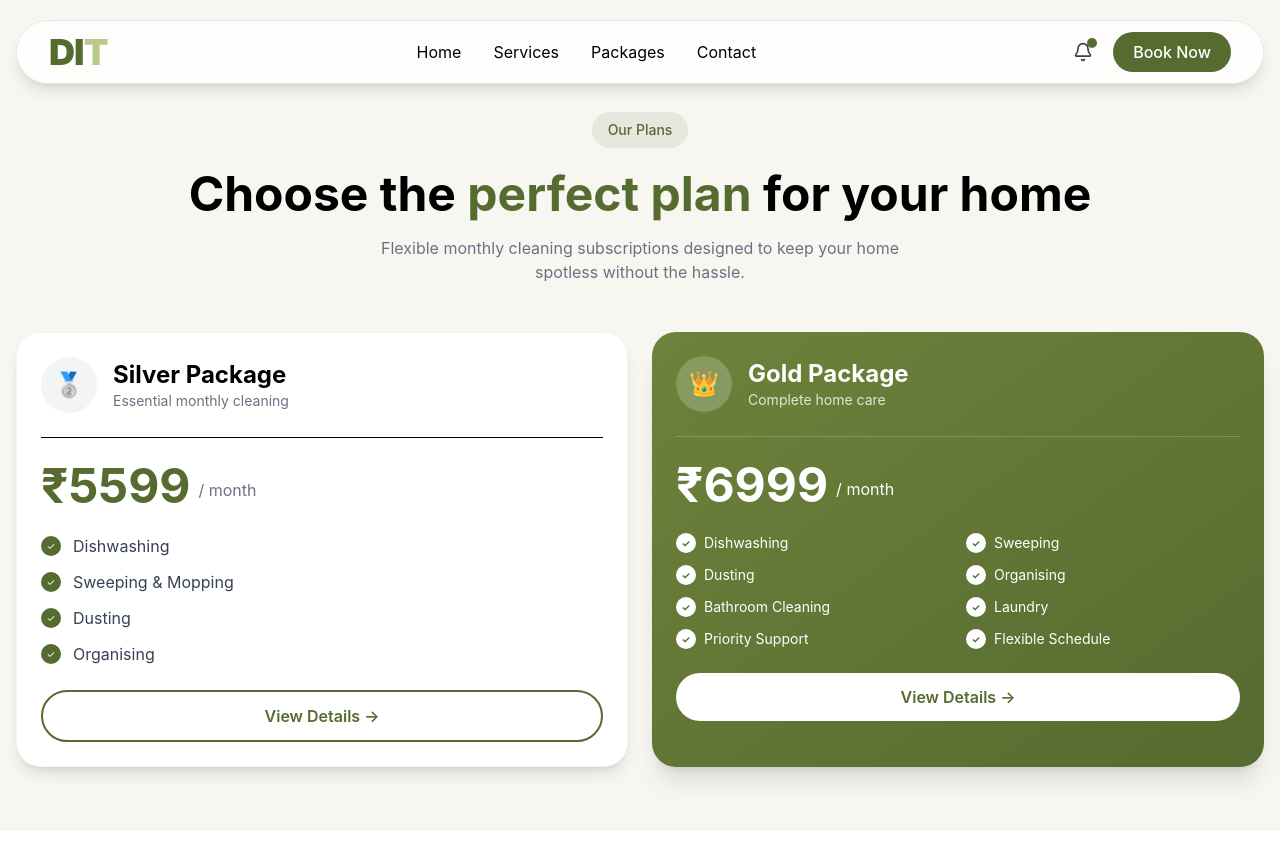
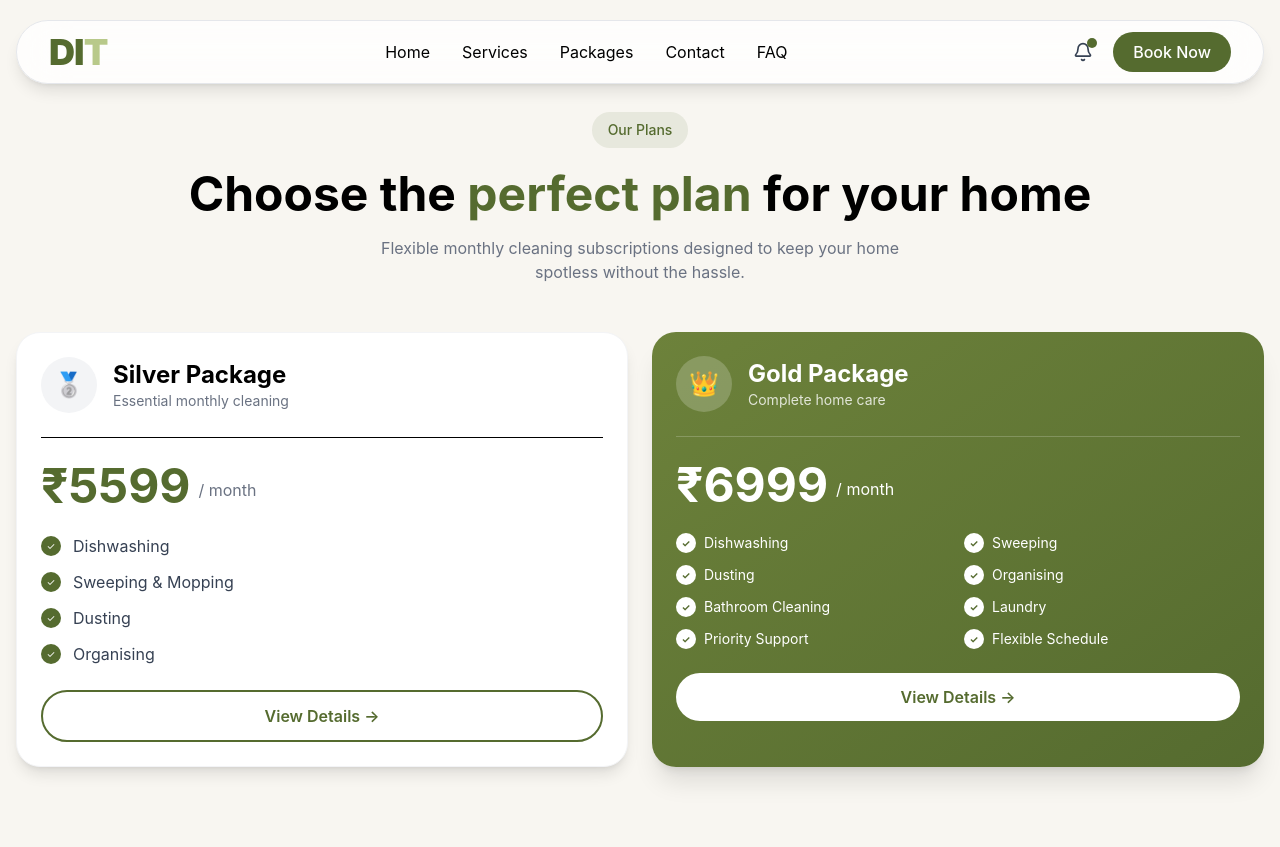
Before and after one commit to ullascodes-67/Dust-In-Time, a React (Vite) app: page / in a window 1280 px wide. Built offline with nearby package versions, Linux system fonts and the light colour scheme.

Commit message:
made it scrolleble

```diff
--- a/src/App.css
+++ b/src/App.css
@@ -0,0 +1,8 @@
+.no-scrollbar::-webkit-scrollbar {
+  display: none;
+}
+
+.no-scrollbar {
+  -ms-overflow-style: none;
+  scrollbar-width: none;
+}
--- a/src/App.jsx
+++ b/src/App.jsx
@@ -1,5 +1,6 @@
 import { useEffect, useState } from "react";
 import NavBar from "./comp/NavBar";
+
 
 function SplashScreen() {
   const [fade, setFade] = useState(false);
@@ -62,10 +63,10 @@ export default function App() {
 
             {/* Cards */}
 
-            <div className="grid lg:grid-cols-2 gap-6 items-stretch">
+            <div className="flex lg:grid lg:grid-cols-2 gap-6 overflow-x-auto lg:overflow-visible snap-x snap-mandatory no-scrollbar pb-4">
               {/* Silver */}
 
-              <div className="bg-white rounded-3xl shadow-lg border border-gray-100 p-6 hover:-translate-y-1 hover:shadow-xl transition duration-300">
+              <div className="min-w-[100%] sm:min-w-[80%] lg:min-w-0 bg-white rounded-3xl shadow-lg border border-gray-100 p-6 hover:-translate-y-1 hover:shadow-xl transition snap-center flex-shrink-0">
                 <div className="flex items-center gap-4">
                   <div className="w-14 h-14 rounded-full bg-gray-100 flex items-center justify-center text-2xl">
                     🥈
@@ -112,7 +113,7 @@ export default function App() {
 
               {/* Gold */}
 
-              <div className="relative rounded-3xl bg-gradient-to-br from-[#6D823B] to-[#556B2F] text-white shadow-xl p-6 overflow-hidden hover:-translate-y-1 transition duration-300">
+              <div className="min-w-[90%] sm:min-w-[80%] lg:min-w-0 relative rounded-3xl bg-gradient-to-br from-[#6D823B] to-[#556B2F] text-white shadow-xl p-6 overflow-hidden hover:-translate-y-1 transition snap-center flex-shrink-0">
                 <span className="absolute right-6 top-6 bg-yellow-300 text-black px-3 py-1 rounded-full text-xs font-semibold hidden lg:visible">
                   ⭐ Popular
                 </span>
@@ -137,7 +138,7 @@ export default function App() {
                   <span className="mb-2">/ month</span>
                 </div>
 
-                <div className="grid grid-cols-2 gap-y-3 gap-x-4 mt-6 ">
+                <div className="grid grid-cols-2 gap-y-3 gap-x-3 mt-6 ">
                   {[
                     "Dishwashing",
                     "Sweeping",
--- a/src/comp/NavBar.jsx
+++ b/src/comp/NavBar.jsx
@@ -33,6 +33,7 @@ export default function Navbar() {
           <a href="#">Services</a>
           <a href="#">Packages</a>
           <a href="#">Contact</a>
+          <a href="#">FAQ</a>
         </div>
 
         {/* Right */}
```
